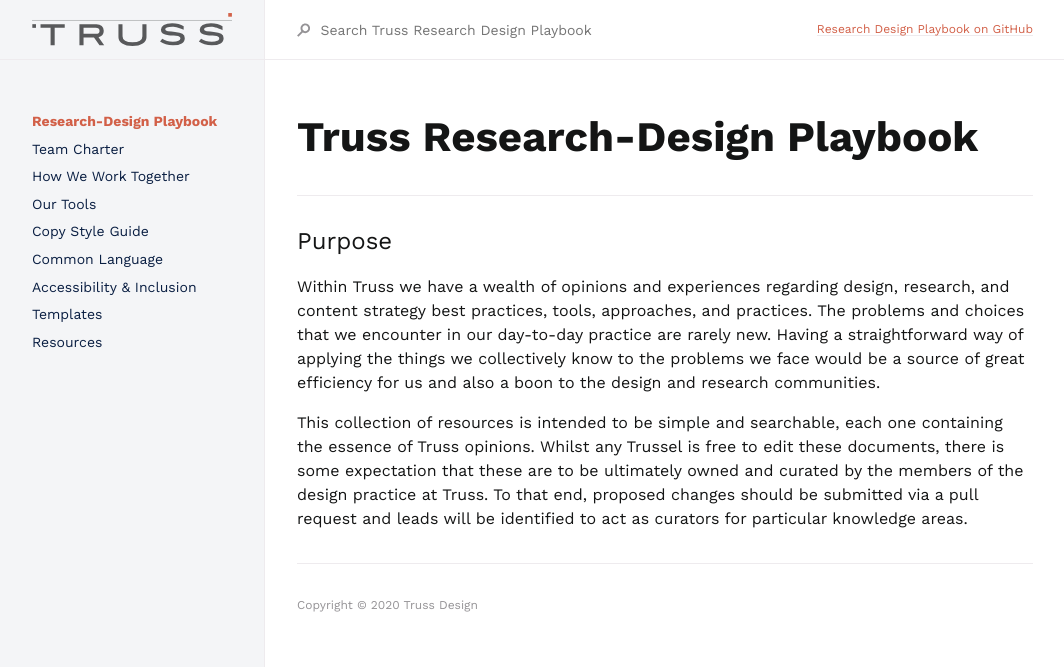
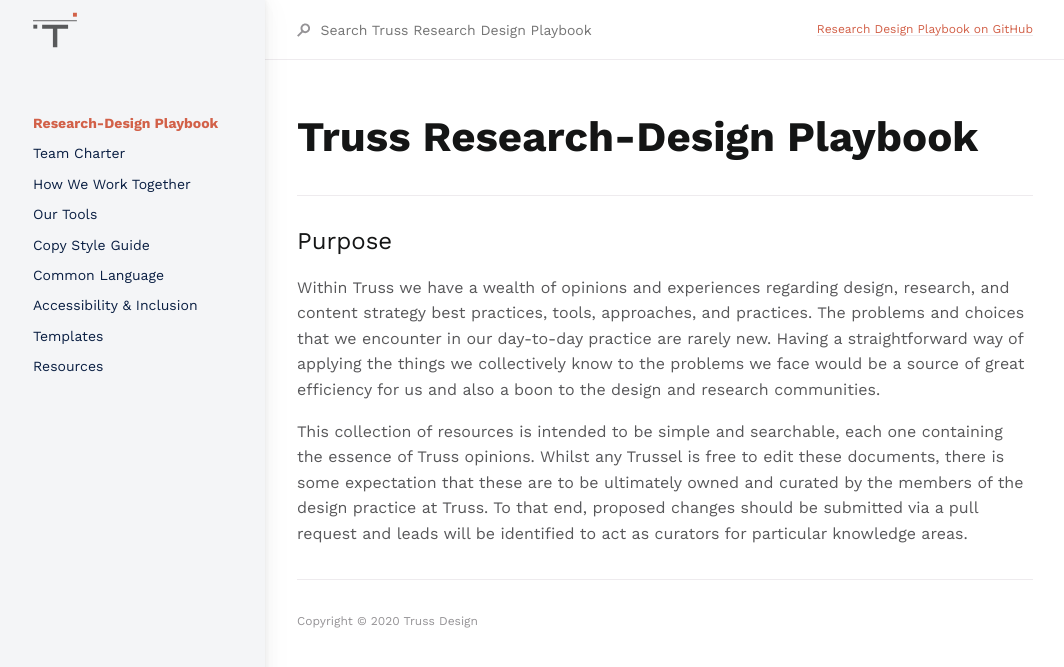
Before and after one commit to trussworks/research-design-playbook, a Jekyll site: the page built from index.md, in a window 1280 px wide. Shown: the top 667 px of the page, without its empty margins (107-1171 px from the left). Built offline with Jekyll 4.4.1, drawn with Linux system fonts in a browser that asks for light colours.

Commit message:
Updates to styling

```diff
--- a/_config.yml
+++ b/_config.yml
@@ -7,7 +7,7 @@ permalink: pretty
 exclude: ["node_modules/", "*.gemspec", "*.gem", "Gemfile", "Gemfile.lock", "package.json", "package-lock.json",  "script/", "LICENSE.txt", "lib/", "bin/", "README.md", "Rakefile"]
 
 # Set a path/url to a logo that will be displayed instead of the title
-logo: "/assets/images/truss_logo.svg"
+logo: "/assets/images/truss-icon.svg"
 
 # Enable or disable the site search
 search_enabled: true
--- a/_sass/custom/custom.scss
+++ b/_sass/custom/custom.scss
@@ -4,9 +4,9 @@
 
 $body-font-family: 'Work Sans', helvetica, roboto, noto, "segoe ui", arial, sans-serif;
 //$mono-font-family: "SFMono-Regular", Menlo, Consolas, Monospace;
-//$root-font-size: 16px;         // Base font-size for rems
-//$body-line-height: 1.4;
-//$content-line-height: 1.5;
+// $root-font-size: 16px;         // Base font-size for rems
+$body-line-height: 1.6;
+$content-line-height: 1.6;
 //$body-heading-line-height: 1.15;
 
 ////
@@ -57,7 +57,7 @@ $sidebar-color: #F4F5F7;
 //$table-background-color: $white;
 //$code-background-color: $grey-lt-000;
 
-$body-text-color: #141515;
+$body-text-color: #58585A;
 $body-heading-color: #141515;
 //$search-result-preview-color: $grey-dk-000;
 //$nav-child-link-color: $grey-dk-100;
--- a/_sass/overrides.scss
+++ b/_sass/overrides.scss
@@ -2,7 +2,7 @@
 // Custom overrides from a user.
 //
 
-// NAVIGATION
+// SIDENAV
 
 .navigation-list-link {
 	color: #091E42;
@@ -15,3 +15,17 @@
 		color: #D26048;
 	}
 }
+
+.side-bar {
+	box-shadow: 1px 0 2px rgba(0,0,0,0.02),
+              2px 0 4px rgba(0,0,0,0.02),
+              4px 0 8px rgba(0,0,0,0.02),
+              6px 0 16px rgba(0,0,0,0.02),
+              8px 0 32px rgba(0,0,0,0.02);
+  border: none;
+}
+
+// SITE HEADER
+.site-header {
+	border: none;
+}
```
Also changed, not shown: assets/images/truss-icon.svg (added).
